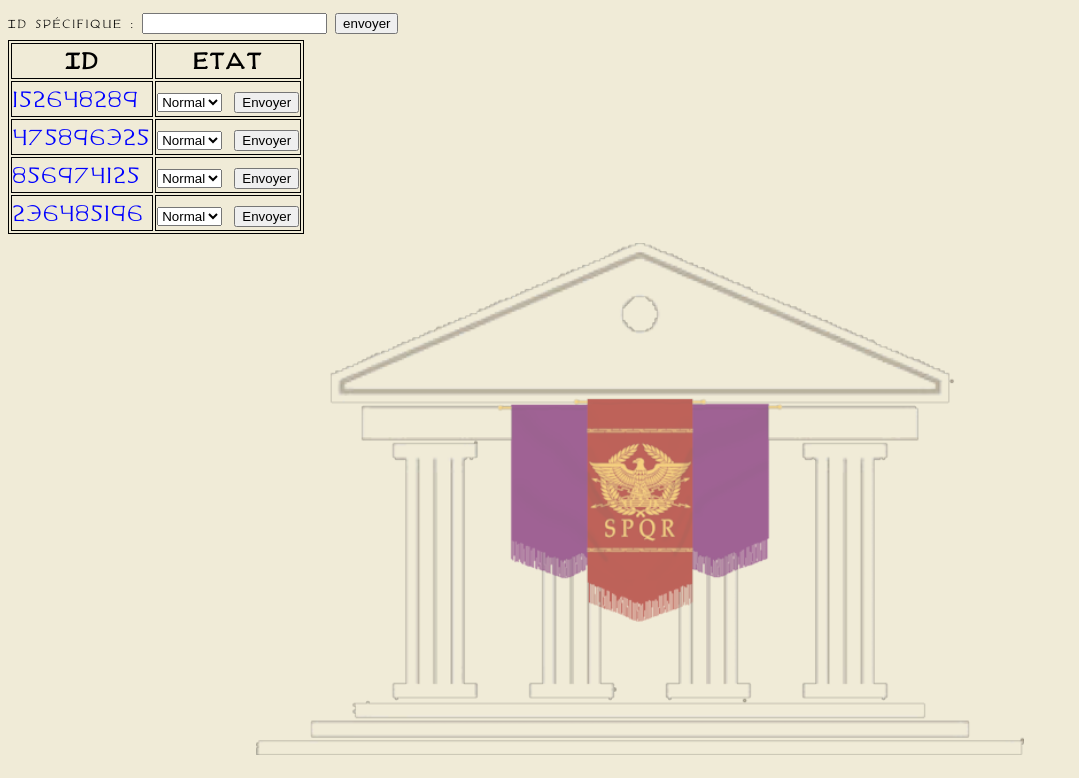
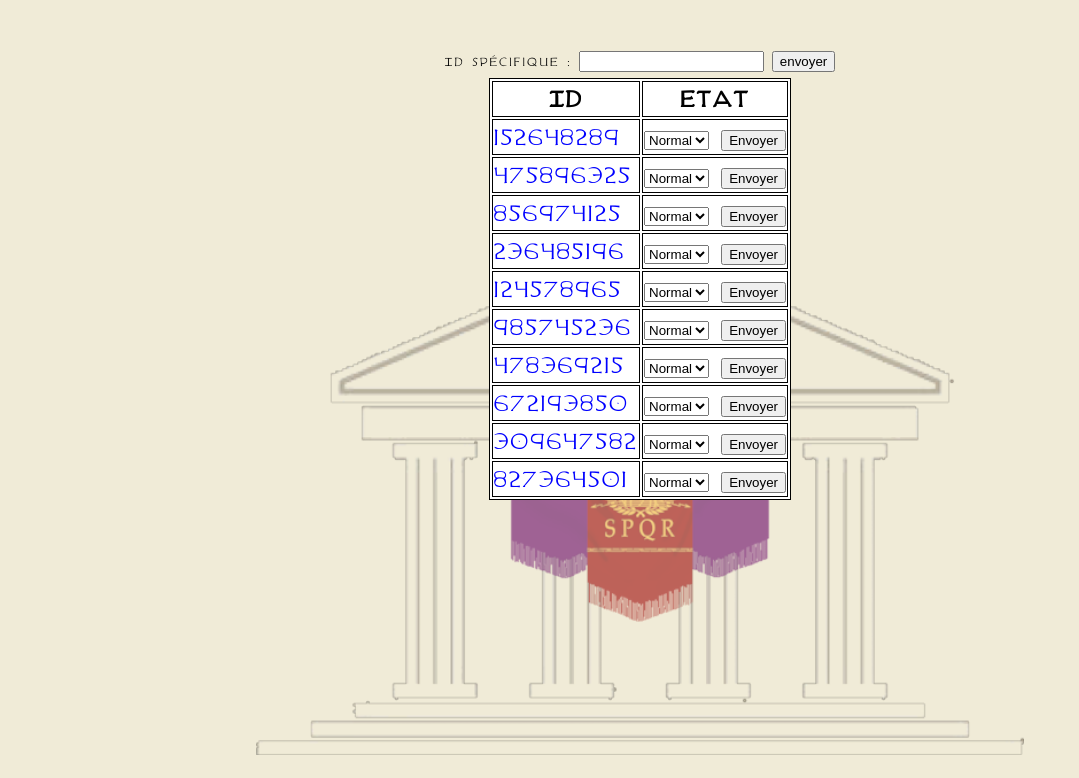
Before and after one commit to Nathaanlennon/Mercurius-iter-agencia, a PHP site: page /Html/admin.html in a window 1280 px wide. Shown: the top 778 px of the page, without its empty margins (0-1079 px from the left). Run offline with PHP 8.4, Linux system fonts and the light colour scheme.

Commit message:
classes et id en anglais, un peu stylisé admin pour faciliter la lecture et rajout de quelques manequins sur cette meme page

```diff
--- /dev/null
+++ b/Css/admin.css
@@ -0,0 +1,21 @@
+form{
+    text-align: center;
+}
+table{
+    margin: auto;
+    background-color: white;
+}
+
+
+table, td, th {
+
+    border: 1px solid black;
+    font-size: 30px;
+}
+
+td {
+    color: blue;
+}
+
+select {
+}
--- a/Css/profile.css
+++ b/Css/profile.css
@@ -1,4 +1,4 @@
-.nom{
+.name{
     background:#9a0000 ;
     width: 20%;
     text-align: center;
--- a/Css/style.css
+++ b/Css/style.css
@@ -30,7 +30,7 @@ header {
     background: linear-gradient(90deg,#9a0000 11%,#f7c041  44% 56%,#650065 88%);
 }
 
-.entete {
+.header {
     padding-left: 3%;
     padding-right: 3%;
     display: grid;
@@ -78,7 +78,7 @@ header img {
     justify-content: space-between;
 }
 
-.inscrico {
+.auth {
     font-size: 30px;
     width: fit-content;
     grid-column: 3;
@@ -88,7 +88,7 @@ header img {
     justify-content: space-evenly;
 }
 
-.inscrico>a {
+.auth>a {
     text-align: center;
     border-radius: 5px;
     text-decoration: none;
@@ -117,7 +117,7 @@ nav {
     justify-content: space-evenly;
 }
 
-.contenu {
+.content {
     padding: 3%;
 }
 
--- a/Html/admin.html
+++ b/Html/admin.html
@@ -5,19 +5,11 @@
     <title>administrateur</title>
 
     <link rel="stylesheet" href="../Css/style.css">
-    <style>
-        table, td, th{
-            border: 1px solid black;
-            font-size:30px;
-        }
-        td{
-          color:blue;
-        }
-        select{
-        }
-    </style>
+    <link rel="stylesheet" href="../Css/admin.css">
+
 </head>
 <body>
+<div class="content">
 
     <form action="">
         <label>Id spécifique : <input type="text" maxlength="9px"></label>
@@ -26,28 +18,11 @@
 
     <table>
         <tr>
-        <th>
-            ID
-        </th>
-        <th>
-            etat
-        </th>
+            <th>ID</th>
+            <th>Etat</th>
         </tr>
         <tr>
             <td>152648289</td>
-        <td><form action="">
-            <select name="etat">
-                <option value="normal">Normal</option>
-                <option value="VIP">VIP</option>
-                <option value="Banni">Banni</option>
-            </select>
-            <button>Envoyer</button>
-        </form></td>
-    </tr>
-    <tr>
-        <td>
-            475896325
-        </td>
             <td>
                 <form action="">
                     <select name="etat">
@@ -60,9 +35,7 @@
             </td>
         </tr>
         <tr>
-        <td>
-            856974125
-        </td>
+            <td>475896325</td>
             <td>
                 <form action="">
                     <select name="etat">
@@ -75,9 +48,7 @@
             </td>
         </tr>
         <tr>
-        <td>
-            236485196
-        </td>
+            <td>856974125</td>
             <td>
                 <form action="">
                     <select name="etat">
@@ -89,7 +60,99 @@
                 </form>
             </td>
         </tr>
+        <tr>
+            <td>236485196</td>
+            <td>
+                <form action="">
+                    <select name="etat">
+                        <option value="normal">Normal</option>
+                        <option value="VIP">VIP</option>
+                        <option value="Banni">Banni</option>
+                    </select>
+                    <button>Envoyer</button>
+                </form>
+            </td>
+        </tr>
+        <tr>
+            <td>124578965</td>
+            <td>
+                <form action="">
+                    <select name="etat">
+                        <option value="normal">Normal</option>
+                        <option value="VIP">VIP</option>
+                        <option value="Banni">Banni</option>
+                    </select>
+                    <button>Envoyer</button>
+                </form>
+            </td>
+        </tr>
+        <tr>
+            <td>985745236</td>
+            <td>
+                <form action="">
+                    <select name="etat">
+                        <option value="normal">Normal</option>
+                        <option value="VIP">VIP</option>
+                        <option value="Banni">Banni</option>
+                    </select>
+                    <button>Envoyer</button>
+                </form>
+            </td>
+        </tr>
+        <tr>
+            <td>478369215</td>
+            <td>
+                <form action="">
+                    <select name="etat">
+                        <option value="normal">Normal</option>
+                        <option value="VIP">VIP</option>
+                        <option value="Banni">Banni</option>
+                    </select>
+                    <button>Envoyer</button>
+                </form>
+            </td>
+        </tr>
+        <tr>
+            <td>672193850</td>
+            <td>
+                <form action="">
+                    <select name="etat">
+                        <option value="normal">Normal</option>
+                        <option value="VIP">VIP</option>
+                        <option value="Banni">Banni</option>
+                    </select>
+                    <button>Envoyer</button>
+                </form>
+            </td>
+        </tr>
+        <tr>
+            <td>309647582</td>
+            <td>
+                <form action="">
+                    <select name="etat">
+                        <option value="normal">Normal</option>
+                        <option value="VIP">VIP</option>
+                        <option value="Banni">Banni</option>
+                    </select>
+                    <button>Envoyer</button>
+                </form>
+            </td>
+        </tr>
+        <tr>
+            <td>827364501</td>
+            <td>
+                <form action="">
+                    <select name="etat">
+                        <option value="normal">Normal</option>
+                        <option value="VIP">VIP</option>
+                        <option value="Banni">Banni</option>
+                    </select>
+                    <button>Envoyer</button>
+                </form>
+            </td>
+        </tr>
+
     </table>
-
+    </div>
 </body>
 </html>
--- a/Html/choix.html
+++ b/Html/choix.html
@@ -9,7 +9,7 @@
 <div>
     <div>
     <header>
-        <div class="entete">
+        <div class="header">
             <div id="logo"><a href="index.html"><img src="../assets/logo.png" alt="logo"></a></div>
 
             <h1>Mercurius Iter Agencia</h1>
@@ -18,7 +18,7 @@
                 <div>
 
                 </div>
-                <div class="inscrico">
+                <div class="auth">
                     <a href="inscription.html" class="red">Inscription</a>
                     <a href="connexion.html" class="red">Connexion</a>
                 </div>
--- a/Html/connexion.html
+++ b/Html/connexion.html
@@ -12,7 +12,7 @@
 <div>
     <div>
     <header>
-        <div class="entete">
+        <div class="header">
             <div id="logo"><a href="index.html"><img src="../assets/logo.png" alt="logo"></a></div>
 
             <h1>Mercurius Iter Agencia</h1>
@@ -21,7 +21,7 @@
                 <div>
 
                 </div>
-                <div class="inscrico">
+                <div class="auth">
                     <a href="inscription.html" class="red">Inscription</a>
                     <a href="connexion.html" class="red">Connexion</a>
                 </div>
@@ -39,7 +39,7 @@
 
 </div>
 
-<div class="contenu">
+<div class="content">
     <form>
         <table>
             <tr>
--- a/Html/inscription.html
+++ b/Html/inscription.html
@@ -11,7 +11,7 @@
 <div>
     <div>
     <header>
-        <div class="entete">
+        <div class="header">
             <div id="logo"><a href="index.html"><img src="../assets/logo.png" alt="logo"></a></div>
 
             <h1>Mercurius Iter Agencia</h1>
@@ -20,7 +20,7 @@
                 <div>
 
                 </div>
-                <div class="inscrico">
+                <div class="auth">
                     <a href="inscription.html" class="red">Inscription</a>
                     <a href="connexion.html" class="red">Connexion</a>
                 </div>
@@ -37,7 +37,7 @@
 </div>
 
 </div>
-<div class="contenu">
+<div class="content">
     <form>
         <table>
             <tr>
--- a/Html/profil.html
+++ b/Html/profil.html
@@ -10,7 +10,7 @@
 <body>
 <div>
     <header>
-        <div class="entete">
+        <div class="header">
             <div id="logo"><a href="index.html"><img src="../assets/logo.png" alt="logo"></a></div>
 
             <h1>Mercurius Iter Agencia</h1>
@@ -19,7 +19,7 @@
                 <div>
 
                 </div>
-                <div class="inscrico">
+                <div class="auth">
                     <a href="inscription.html" class="red">Inscription</a>
                     <a href="connexion.html" class="red">Connexion</a>
                 </div>
@@ -34,7 +34,7 @@
     </header>
 
 </div>
-<h1 class="nom">Profil</h1>
+<h1 class="name">Profil</h1>
 <table>
     <tr>
         <th>Nom</th>
--- a/Html/recherche.html
+++ b/Html/recherche.html
@@ -10,7 +10,7 @@
 <div>
     <div>
     <header>
-        <div class="entete">
+        <div class="header">
             <div id="logo"><a href="index.html"><img src="../assets/logo.png" alt="logo"></a></div>
 
             <h1>Mercurius Iter Agencia</h1>
@@ -19,7 +19,7 @@
                 <div>
 
                 </div>
-                <div class="inscrico">
+                <div class="auth">
                     <a href="inscription.html" class="red">Inscription</a>
                     <a href="connexion.html" class="red">Connexion</a>
                 </div>
@@ -43,7 +43,7 @@
     </h6>
 
     <h6 class="titres">Villes souhaitées</h6>
-    <div id="villes">
+    <div id="cities">
         <label>
             <input type="checkbox" value="Alexandrie">
             Alexandrie (Égypte)
```
Also changed, not shown: Css/index.css (+5 -5 lines), Css/presentation.css (+4 -4 lines), Css/research.css (+4 -4 lines), Html/index.html (+5 -5 lines), Html/presentation.html (+4 -4 lines). Lines whose indentation alone changed are shown as unchanged.
